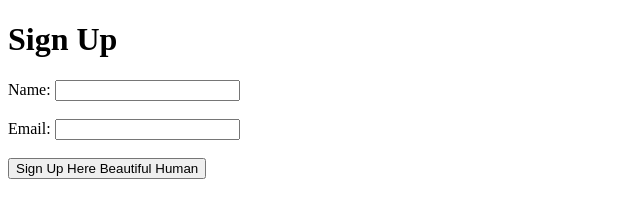
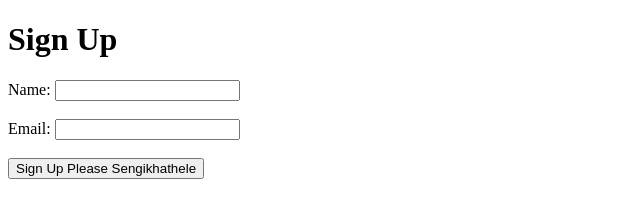
Before and after one commit to Macilo/FunTime, a website: page public/signup.html in a window 1280 px wide. Shown: the full height of the page, 0-640 px from the left. Drawn offline with Linux system fonts and the light colour scheme.

Commit message:
Added truth to button

```diff
--- a/public/signup.html
+++ b/public/signup.html
@@ -15,7 +15,7 @@
             <label for="email">Email: </label>
             <input type="text" id="email" name="email"><br><br>
 
-            <input type="submit" value="Sign Up Here Beautiful Human">
+            <input type="submit" value="Sign Up Please Sengikhathele">
 
         </form>
     </div>
```
